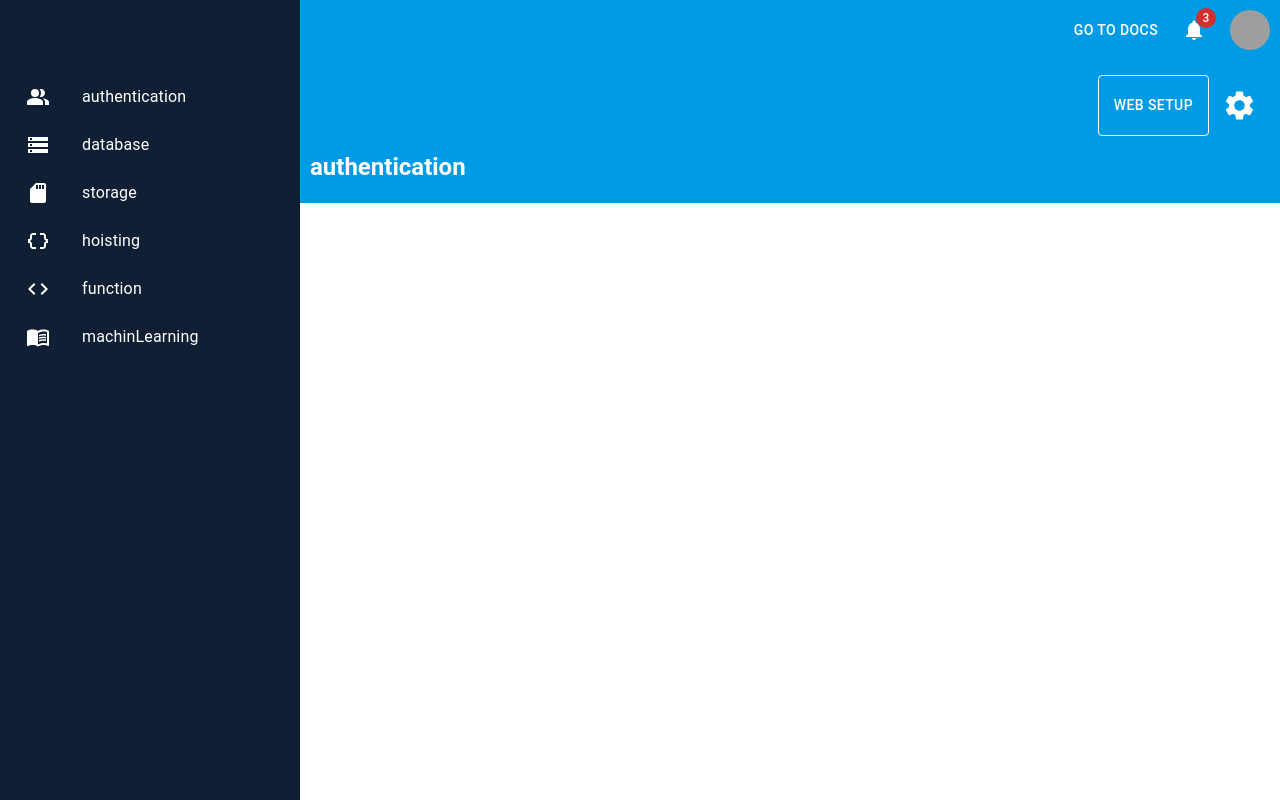
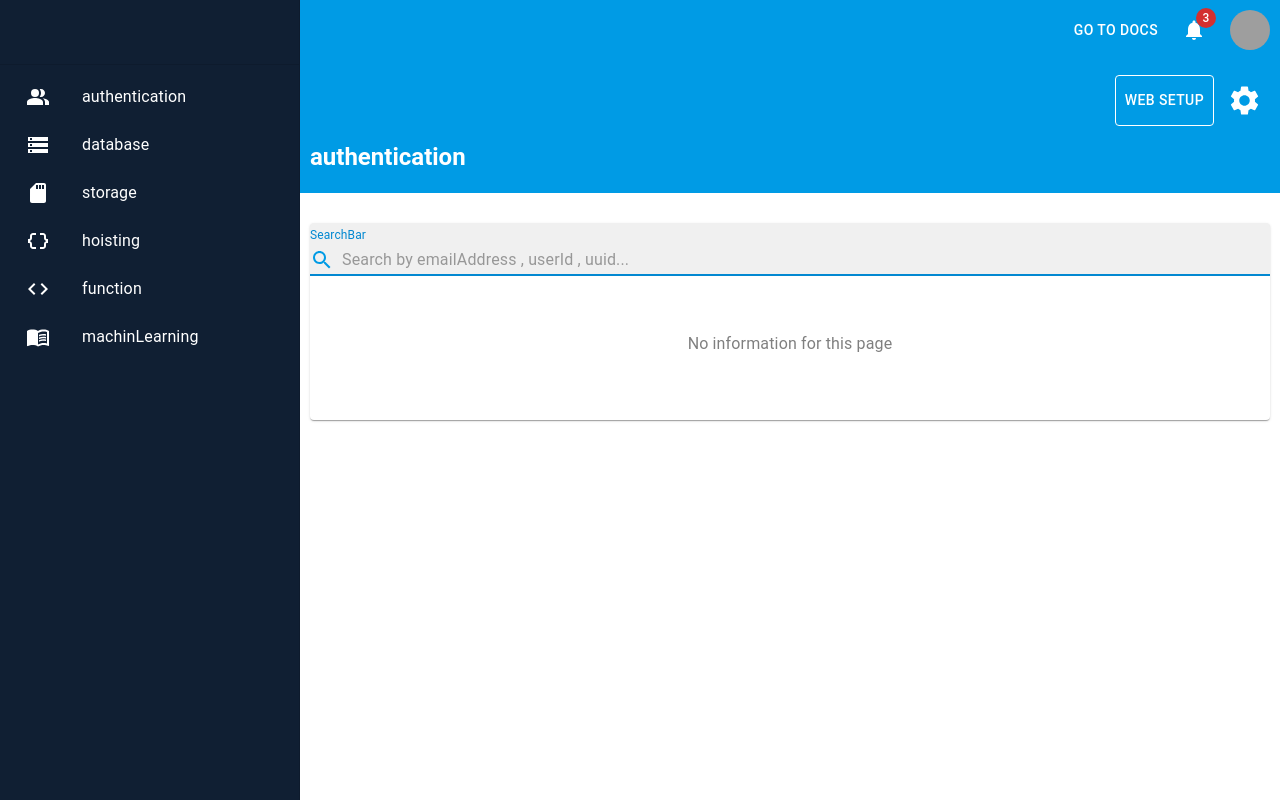
Before and after one commit to Ela-Fhd/mui-project, a React (Vite) app: page /authentication in a window 1280 px wide. Built offline with nearby package versions, Linux system fonts and the light colour scheme; grey boxes are pictures that could not be loaded.

Commit message:
feat : add basic card component and style it

```diff
--- a/src/components/Layout.jsx
+++ b/src/components/Layout.jsx
@@ -15,8 +15,8 @@ function Layout() {
 
   return (
     <Grid>
+      <Navbar />
       <Header title={title} />
-      <Navbar />
       <Outlet />
     </Grid>
   );
--- a/src/components/Navbar/navbarStyles.jsx
+++ b/src/components/Navbar/navbarStyles.jsx
@@ -3,7 +3,7 @@ export const navbarStyles = {
     width: 300,
     flexShrink: 0,
     "& .MuiDrawer-paper": {
-      width: 300,
+      width: "300px",
       boxSizing: "border-box",
       backgroundColor: "#101F33",
       color: "rgba(255,255,255,0.7)",
--- /dev/null
+++ b/src/components/common/BasicCard/BasicCard.jsx
@@ -0,0 +1,25 @@
+import React from "react";
+import Card from "@mui/material/Card";
+import CardContent from "@mui/material/CardContent";
+
+function BasicCard({ header, content }) {
+  return (
+    <Card
+      sx={{
+        minWidth: 275,
+        margin: "20px 0",
+      }}
+    >
+      {header}
+      <CardContent
+        sx={{
+          textAlign: "center",
+        }}
+      >
+        {content}
+      </CardContent>
+    </Card>
+  );
+}
+
+export default BasicCard;
--- /dev/null
+++ b/src/components/common/SearchBar/SearchBar.jsx
@@ -0,0 +1,46 @@
+import React from "react";
+import TextField from "@mui/material/TextField";
+import { Box } from "@mui/material";
+import SearchIcon from "@mui/icons-material/Search";
+import InputAdornment from "@mui/material/InputAdornment";
+
+function SearchBar({ placeholder, label, onChange }) {
+  const styles = {
+    wrapper: {
+      width: "100%",
+      display: "flex",
+      gap: "0 5px",
+      paddingTop: "5px",
+      backgroundColor: "rgba(0,0,0,0.06)",
+    },
+    input: {
+      width: "100%",
+    },
+    inputIcon: {
+      color: "#009be5",
+    },
+  };
+
+  return (
+    <Box sx={styles.wrapper} component="form" noValidate autoComplete="off">
+      <TextField
+        color="info"
+        label={label}
+        placeholder={placeholder}
+        sx={styles.input}
+        onChange={onChange}
+        InputProps={{
+          startAdornment: (
+            <InputAdornment position="start">
+              <SearchIcon sx={styles.inputIcon} />
+            </InputAdornment>
+          ),
+        }}
+        variant="standard"
+        focused
+      />
+    </Box>
+  );
+}
+
+export default SearchBar;
--- a/src/components/common/header/Header.jsx
+++ b/src/components/common/header/Header.jsx
@@ -30,7 +30,7 @@ function Header({ title }) {
     },
     setting: {
       color: "#fff",
-      padding: "5px",
+      marginLeft: "5px",
     },
     settingIcon: {
       fontSize: "35px",
@@ -63,6 +63,7 @@ function Header({ title }) {
           variant="outlined"
           color="primary"
           sx={{ border: "1px solid #fff" }}
+          size="small"
         >
           web setup
         </CommonButton>
--- a/src/page/authentication/Authentication.jsx
+++ b/src/page/authentication/Authentication.jsx
@@ -1,7 +1,47 @@
-import { Grid } from "@mui/material";
+import { Box, Typography } from "@mui/material";
+import BasicCard from "../../components/common/BasicCard/BasicCard";
+import SearchBar from "../../components/common/SearchBar/SearchBar";
 
 function Authentication() {
-  return <Grid item sm={8}></Grid>;
+  const styles = {
+    wrapper: {
+      display: "flex",
+      flexDirection: "column",
+      width: "calc(100% - 320px)",
+      padding: "10px",
+      float: "right",
+      gap: "15px 0",
+    },
+  };
+
+  const searchBar = () => {
+    const handleChange = (val) => console.log(val);
+
+    return (
+      <SearchBar
+        placeholder="Search by emailAddress , userId , uuid..."
+        label="SearchBar"
+        onChange={(e) => handleChange(e.target.value)}
+      />
+    );
+  };
+
+  const getContent = () => {
+    return (
+      <Typography
+        align="center"
+        sx={{ color: "rgba(0,0,0,0.5)", margin: "40px 16px" }}
+      >
+        No information for this page
+      </Typography>
+    );
+  };
+
+  return (
+    <Box sx={styles.wrapper}>
+      <BasicCard content={getContent()} header={searchBar()} />
+    </Box>
+  );
 }
 
 export default Authentication;
```
Also changed, not shown: src/components/Navbar/Navbar.jsx (+1 -20 lines).
